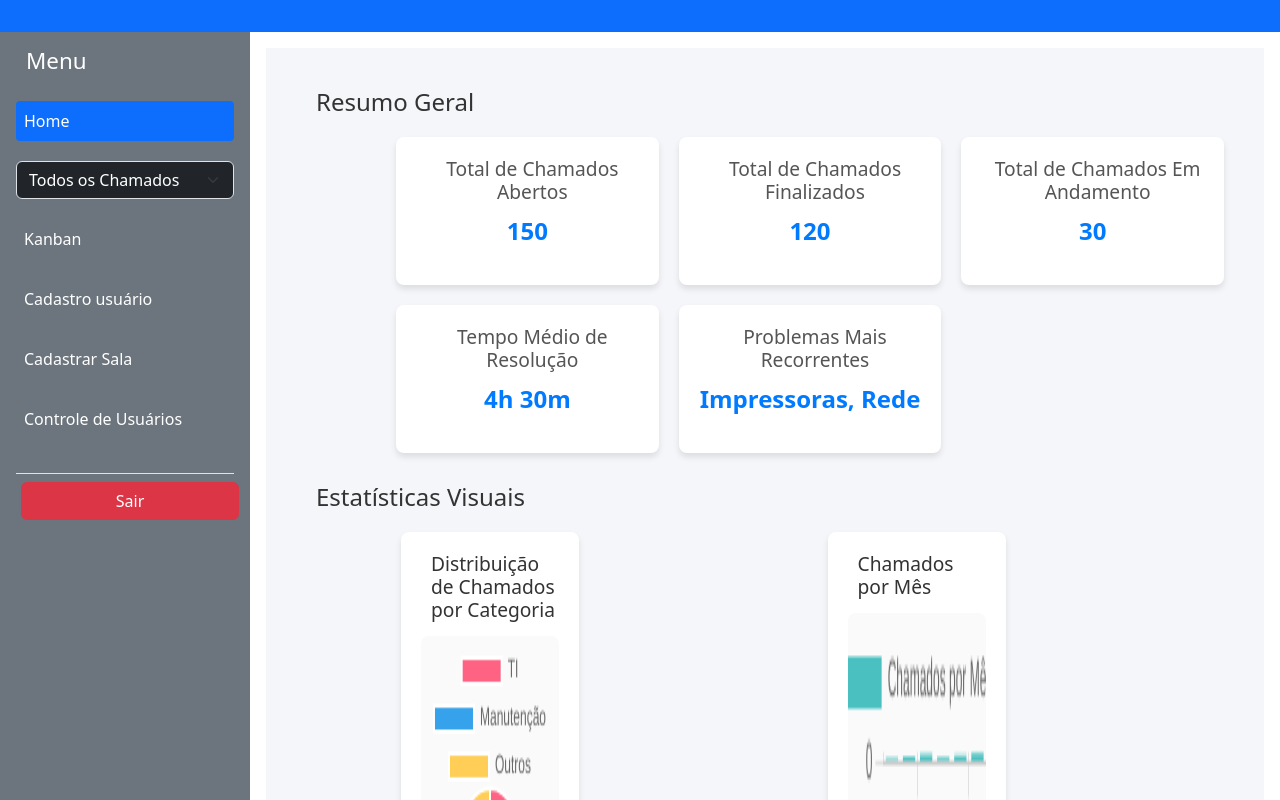
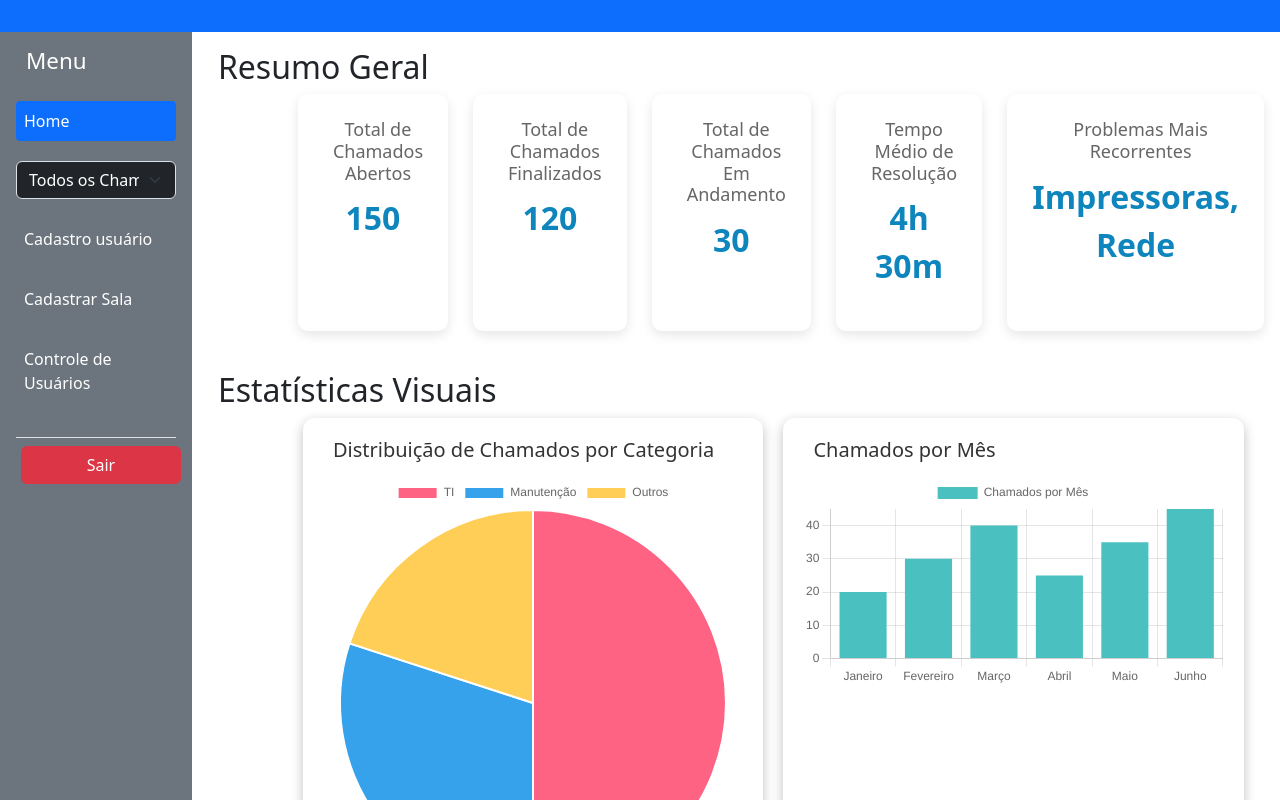
Before and after one commit to rodrigosantossilv/st.teste, a Vue app: page /Home in a window 1280 px wide. Shown: the top 800 px of the page. Built offline with nearby package versions, Linux system fonts and the light colour scheme.

Commit message:
correcao home

```diff
--- a/src/App.vue
+++ b/src/App.vue
@@ -1,6 +1,7 @@
 <template>
   <!-- Cabeçalho -->
   <header class="bg-primary text-white p-3">
+    <!-- Cabeçalho -->
   </header>
 
   <!-- Estrutura principal com o Dashboard e Kanban -->
@@ -12,16 +13,13 @@
         <li class="nav-item" :class="{'active': selectedComponent === 'ComponenteHome'}">
           <a class="nav-link text-white" @click="setComponent('ComponenteHome')" href="#">Home</a>
         </li>
-        <li class="nav-item">
+        <li class="nav-item" :class="{'active': selectedComponent === 'ComponenteKaban'}">
           <select v-model="filterOcupacao" class="form-select text-white bg-dark" @change="atualizarFiltro">
             <option value="TODOS">Todos os Chamados</option>
             <option value="ESTUDANTE">Alunos</option>
             <option value="DOCENTE">Docentes</option>
             <option value="NOA">ADM</option>
           </select>
-        </li>
-        <li class="nav-item" :class="{'active': selectedComponent === 'ComponenteKaban'}">
-          <a class="nav-link text-white" @click="setComponent('ComponenteKaban')" href="#">Kanban</a>
         </li>
         <li class="nav-item" :class="{'active': selectedComponent === 'ComponenteCadastro'}">
           <a class="nav-link text-white" @click="setComponent('ComponenteCadastro')" href="#">Cadastro usuário</a>
@@ -76,9 +74,13 @@ export default {
     },
     atualizarFiltro() {
       console.log(`Filtro Atualizado: ${this.filterOcupacao}`);
+      // Ao alterar o filtro, mudamos o componente para 'ComponenteKaban'
+      this.selectedComponent = 'ComponenteKaban';
     },
     logout() {
       console.log('Logout efetuado');
+      localStorage.removeItem('authToken');
+      this.$router.push('/loginPage'); // Redireciona para a página de login
     }
   }
 };
--- a/src/components/ComponenteHome.vue
+++ b/src/components/ComponenteHome.vue
@@ -119,93 +119,3 @@ export default {
   }
 };
 </script>
-
-
-
-
-
-<style scoped>
-.dashboard-container {
-  display: flex;
-  flex-direction: column;
-  align-items: center;
-  padding: 20px;
-  background-color: #f4f6f9;
-}
-
-.content {
-  width: 100%;
-  max-width: 1200px;
-  padding: 20px;
-}
-
-h2 {
-  font-size: 1.5em;
-  margin-bottom: 20px;
-  color: #333;
-}
-
-.dashboard-summary {
-  display: grid;
-  grid-template-columns: repeat(auto-fit, minmax(250px, 1fr));
-  gap: 20px;
-  margin-bottom: 30px;
-}
-
-.summary-card {
-  background-color: #fff;
-  padding: 20px;
-  border-radius: 8px;
-  box-shadow: 0 4px 6px rgba(0, 0, 0, 0.1);
-  text-align: center;
-}
-
-.summary-card h3 {
-  font-size: 1.2em;
-  margin-bottom: 10px;
-  color: #555;
-}
-
-.summary-card p {
-  font-size: 1.5em;
-  font-weight: bold;
-  color: #007BFF;
-}
-
-.charts-container {
-  display: grid;
-  grid-template-columns: repeat(auto-fit, minmax(300px, 1fr));
-  gap: 30px;
-}
-
-.chart-card {
-  background-color: #fff;
-  padding: 20px;
-  border-radius: 8px;
-  box-shadow: 0 4px 6px rgba(0, 0, 0, 0.1);
-}
-
-.chart-card h3 {
-  font-size: 1.2em;
-  margin-bottom: 15px;
-  color: #333;
-}
-
-canvas {
-  max-width: 100% !important;
-  height: 300px !important;
-  border-radius: 8px;
-  background-color: #fafafa;
-}
-
-@media (max-width: 768px) {
-  .dashboard-summary {
-    grid-template-columns: 1fr 1fr;
-  }
-
-  .charts-container {
-    grid-template-columns: 1fr;
-  }
-}
-
-</style>
```
Also changed, not shown: src/router.js (+11 -6 lines).
